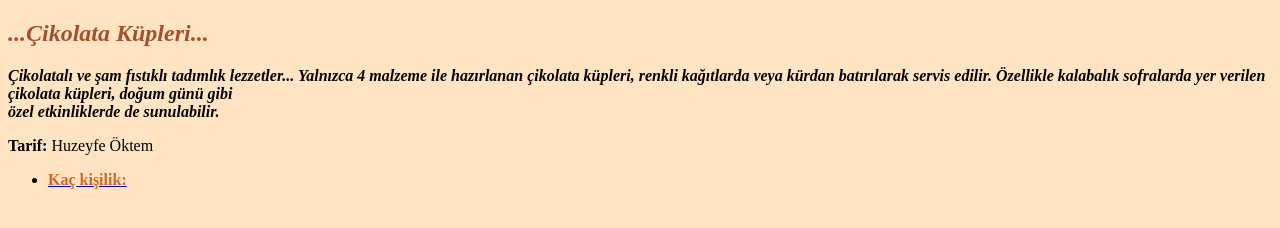
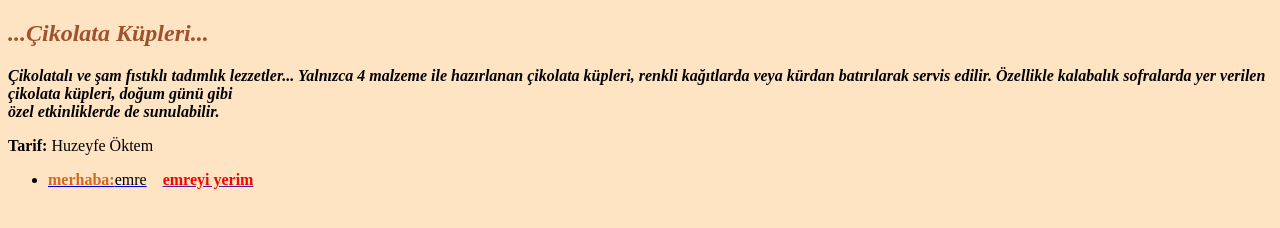
Before and after one commit to HuzeyfeOktem/kodluyoruzilkrepo, a plain HTML site: page HTML Ödev 3.html in a window 1280 px wide. Drawn offline with Linux system fonts and the light colour scheme.

Commit message:
Update HTML Ödev 3.html

```diff
--- a/HTML Ödev 3.html
+++ b/HTML Ödev 3.html
@@ -26,7 +26,9 @@
         <!-- Articles - Start -->
         <article>
             <ul>
-                <li><a href="#"><p style="color: chocolate;"><strong>Kaç kişilik:</p></a></li>
+                <li><a href="#"><font color="Chocolate"><strong>merhaba:</strong><font color="black">emre</a>
+                    &nbsp; &nbsp;<a href=""><font color="red"><strong>emreyi yerim</strong></a>
+                </li>
             </ul>
 
         </article>
```
